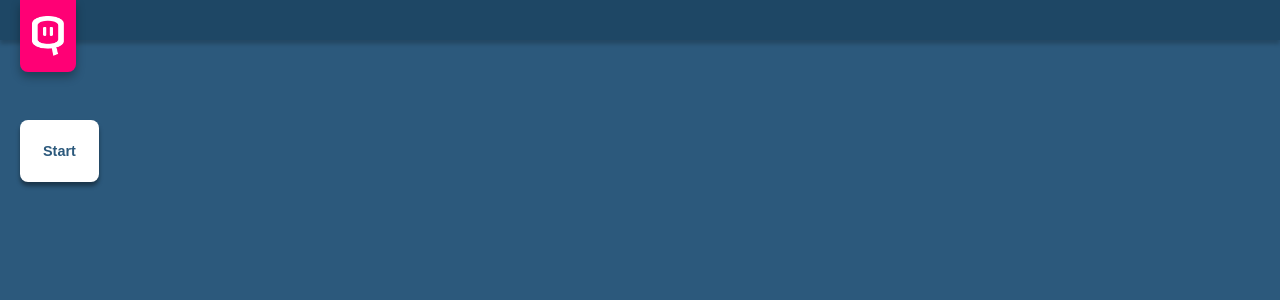
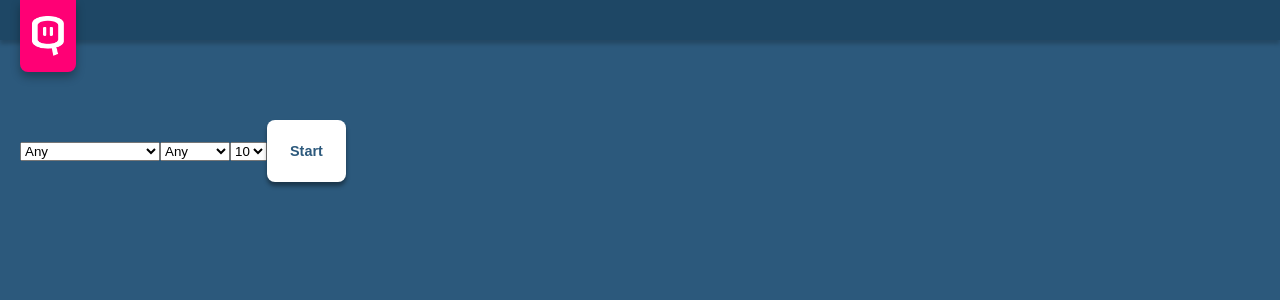
Before and after one commit to RmiMekaa/QuizzApp, a React (Create React App) app: page / in a window 1280 px wide. Shown: the top 300 px of the page. Built offline with nearby package versions, Linux system fonts and the light colour scheme.

Commit message:
Rename const

```diff
--- a/src/data/SelectOptions.js
+++ b/src/data/SelectOptions.js
@@ -19,6 +19,6 @@ const difficultyOptions = [
   "Hard"
 ]
 
-const amountOptions = [1, 5, 10, 20]
+const quantityOptions = [1, 5, 10, 20] // ! Limited at 20 by the API
 
-export { categoryOptions, difficultyOptions, amountOptions }
+export { categoryOptions, difficultyOptions, quantityOptions }
--- a/src/pages/HomePage.jsx
+++ b/src/pages/HomePage.jsx
@@ -1,12 +1,25 @@
 import React from 'react'
 import { useNavigate } from 'react-router-dom'
+import { categoryOptions, difficultyOptions, quantityOptions } from '../data/SelectOptions'
 
-export default function HomePage() {
+export default function HomePage({ setDifficulty, setCategory, quantity, setQuantity }) {
   const navigate = useNavigate();
 
   return (
     <main className='homePage'>
-      <button onClick={() => navigate('/quizz')}>Start</button>
+      <select onChange={(e) => setCategory(e.target.value)}>
+        {categoryOptions.map(option => <option key={option}>{option}</option>)}
+      </select>
+      <select onChange={(e) => setDifficulty(e.target.value)}>
+        {difficultyOptions.map(option => <option key={option}>{option}</option>)}
+      </select>
+      <select value={quantity} onChange={(e) => setQuantity(e.target.value)}>
+        {quantityOptions.map(option => <option key={option}>{option}</option>)}
+      </select>
+
+      <button onClick={() => {
+        navigate('/quizz')
+      }}>Start</button>
     </main>
   )
 }
```
